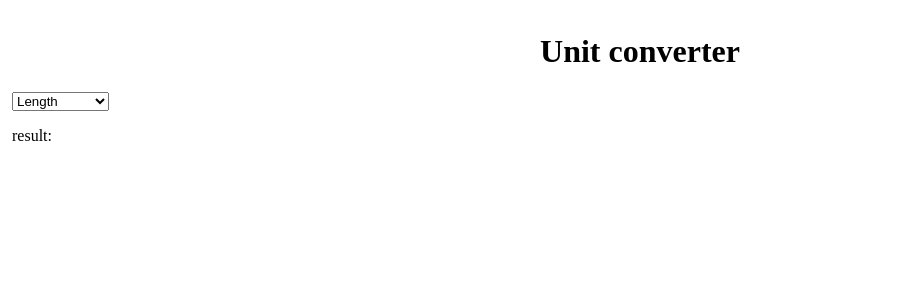
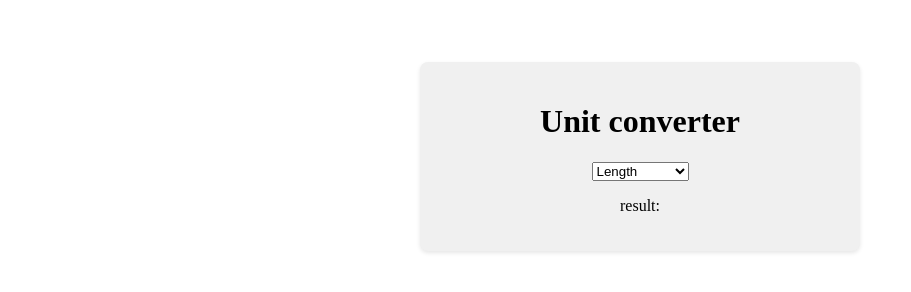
Before and after one commit to vivekpanth/UnitConvertor, a plain HTML site: page index.html in a window 1280 px wide. Shown: the whole page, without its empty margins (0-911 px from the left). Drawn offline with Linux system fonts and the light colour scheme.

Commit message:
added some styles

```diff
--- a/style.css
+++ b/style.css
@@ -1,3 +1,13 @@
+.container {
+    max-width: 400px;
+    margin: 50px auto;
+    padding: 20px;
+    background-color: #f0f0f0;
+    border-radius: 8px;
+    box-shadow: 0 2px 4px rgba(0, 0, 0, 0.1);
+    text-align: center;
+}
+
 body{
     margin: 6px;
     padding: 6px;
```
